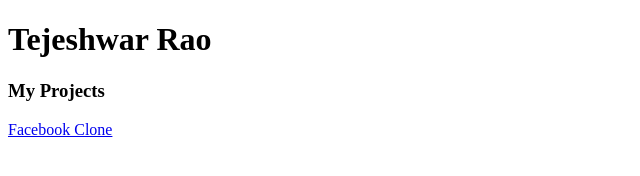
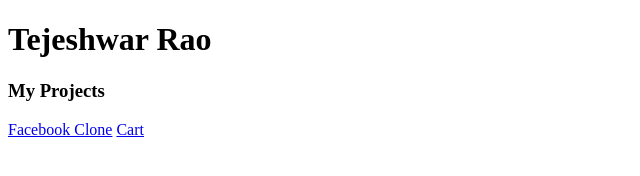
Before and after one commit to Teja-kt/Teja-kt.github.io, a plain HTML site: page index.html in a window 1280 px wide. Shown: the full height of the page, 0-640 px from the left. Drawn offline with Linux system fonts and the light colour scheme.

Commit message:
Update index.html
Updated cart project

```diff
--- a/index.html
+++ b/index.html
@@ -10,6 +10,7 @@
         <h1>Tejeshwar Rao</h1>
         <h3>My Projects</h3>
         <a href="https://teja-karnena.github.io/Facebook/index.html">Facebook Clone</a>
+        <a href="https://teja-kt.github.io/ecomm-react/">Cart</a>
     </div>
 </body>
 </html>
```
